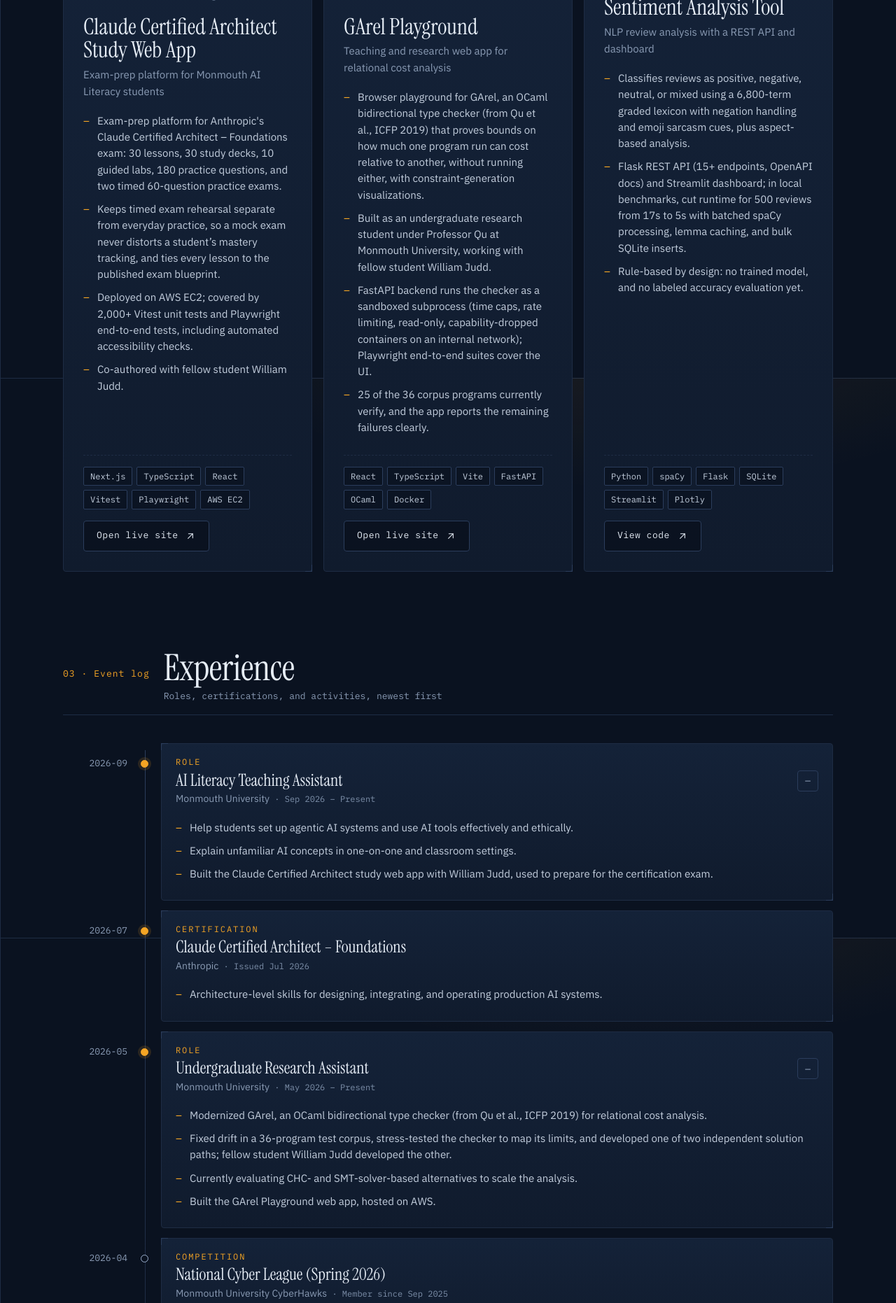
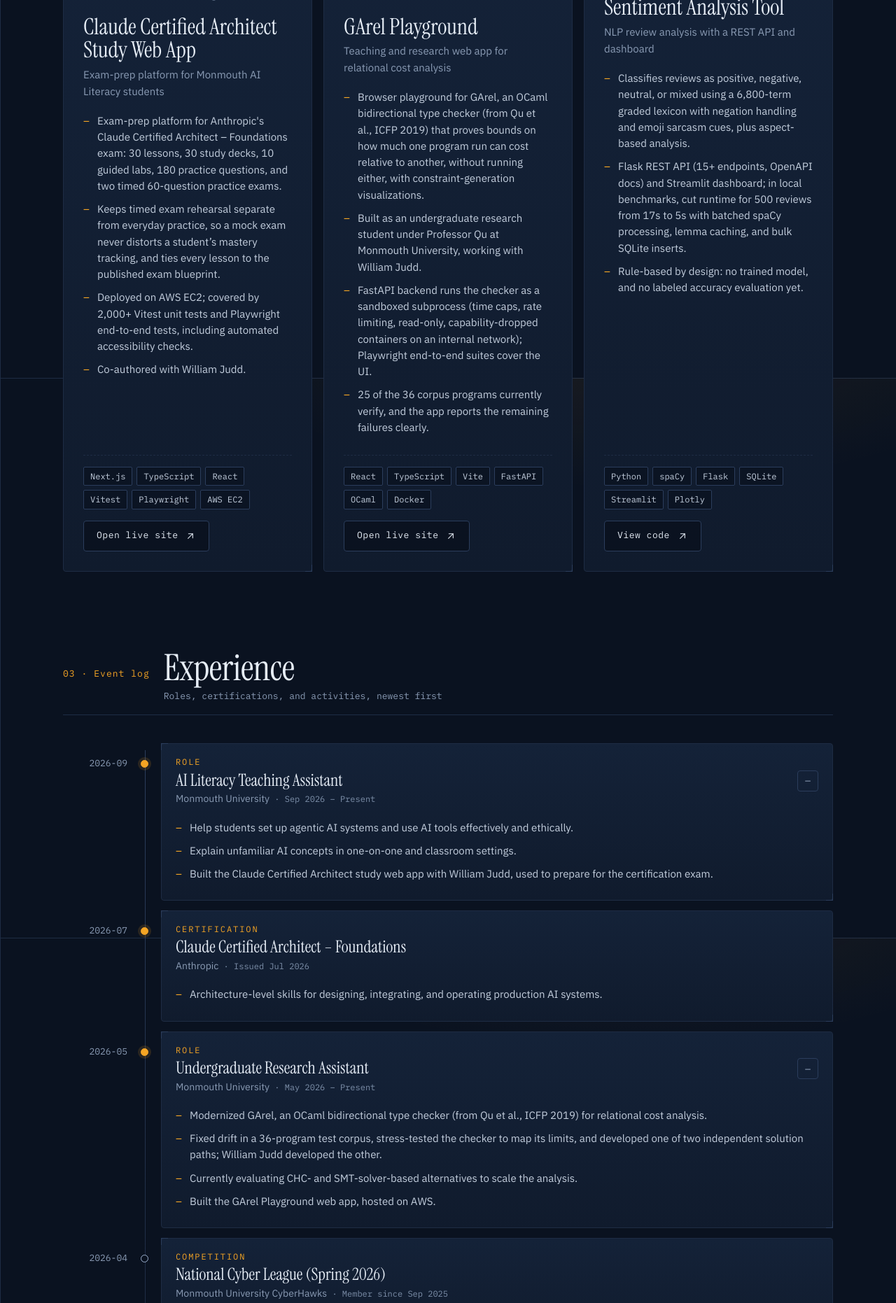
Before and after one commit to dan-jdiala/dan-jdiala.github.io, a React (Vite) app: page / in a window 1280 px wide. Shown: the part 1860-3722 px from the top of the page at 70% size. Built offline with nearby package versions, Linux system fonts and the light colour scheme.

Commit message:
Shorten William Judd credits

```diff
--- a/src/data/site.ts
+++ b/src/data/site.ts
@@ -117,7 +117,7 @@
       "Exam-prep platform for Anthropic's Claude Certified Architect – Foundations exam: 30 lessons, 30 study decks, 10 guided labs, 180 practice questions, and two timed 60-question practice exams.",
       'Keeps timed exam rehearsal separate from everyday practice, so a mock exam never distorts a student’s mastery tracking, and ties every lesson to the published exam blueprint.',
       'Deployed on AWS EC2; covered by 2,000+ Vitest unit tests and Playwright end-to-end tests, including automated accessibility checks.',
-      'Co-authored with fellow student William Judd.',
+      'Co-authored with William Judd.',
     ],
     links: [{ label: 'Open live site', href: 'https://monmouthaiteaching.com/ccarf' }],
   },
@@ -131,7 +131,7 @@
     stack: ['React', 'TypeScript', 'Vite', 'FastAPI', 'OCaml', 'Docker'],
     facts: [
       'Browser playground for GArel, an OCaml bidirectional type checker (from Qu et al., ICFP 2019) that proves bounds on how much one program run can cost relative to another, without running either, with constraint-generation visualizations.',
-      'Built as an undergraduate research student under Professor Qu at Monmouth University, working with fellow student William Judd.',
+      'Built as an undergraduate research student under Professor Qu at Monmouth University, working with William Judd.',
       'FastAPI backend runs the checker as a sandboxed subprocess (time caps, rate limiting, read-only, capability-dropped containers on an internal network); Playwright end-to-end suites cover the UI.',
       '25 of the 36 corpus programs currently verify, and the app reports the remaining failures clearly.',
     ],
@@ -186,7 +186,7 @@
     period: 'May 2026 – Present',
     bullets: [
       'Modernized GArel, an OCaml bidirectional type checker (from Qu et al., ICFP 2019) for relational cost analysis.',
-      'Fixed drift in a 36-program test corpus, stress-tested the checker to map its limits, and developed one of two independent solution paths; fellow student William Judd developed the other.',
+      'Fixed drift in a 36-program test corpus, stress-tested the checker to map its limits, and developed one of two independent solution paths; William Judd developed the other.',
       'Currently evaluating CHC- and SMT-solver-based alternatives to scale the analysis.',
       'Built the GArel Playground web app, hosted on AWS.',
     ],
```
